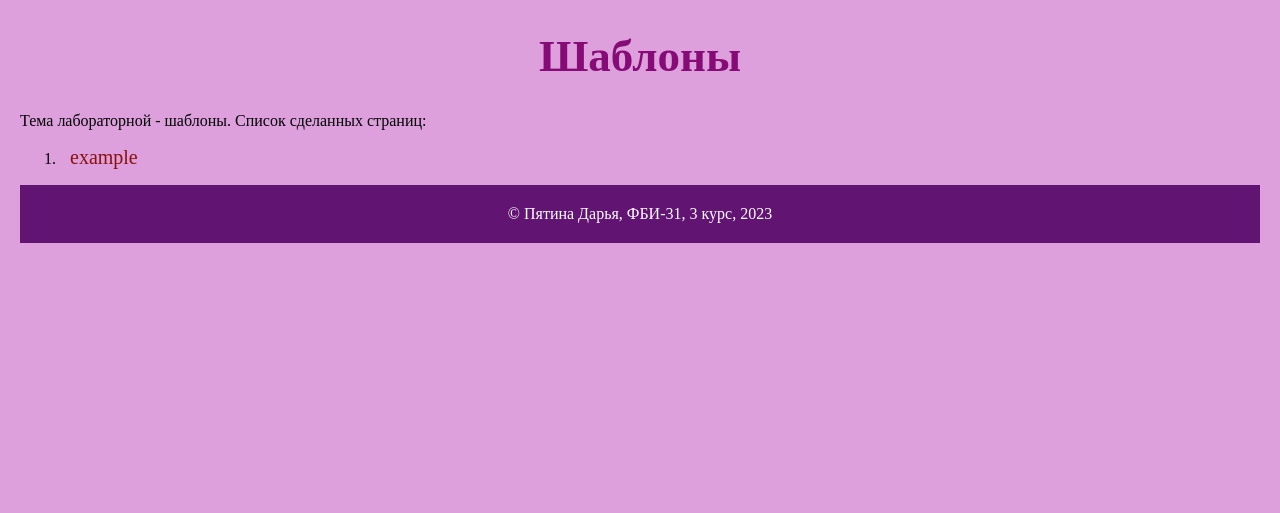
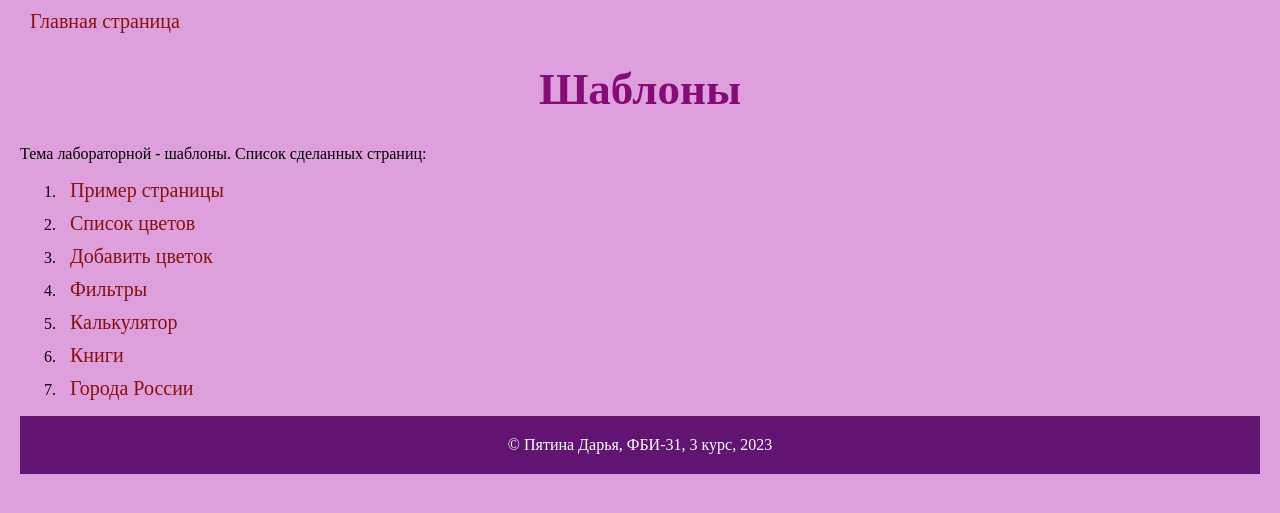
Before and after one commit to Dora59/web-back-labs, a Flask app: page /lab2/ in a window 1280 px wide. Shown: the part 38-551 px from the top of the page. Run offline with Flask 3, Linux system fonts and the light colour scheme.

Commit message:
Меню

```diff
--- a/templates/base.html
+++ b/templates/base.html
@@ -11,6 +11,10 @@
          WEB-программирование, часть 2. {{ self.lab() }}
      </header>
 
+     <div>
+        <a href="/">Главная страница</a>
+     </div>
+
      <main>
         {% block main %}{% endblock %}
      </main>
--- a/templates/lab2.html
+++ b/templates/lab2.html
@@ -8,8 +8,12 @@
     <h1>Шаблоны</h1>
     <div>Тема лабораторной - шаблоны. Список сделанных страниц:</div>
     <ol>
-        <li>
-            <a href="/lab2/example">example</a>
-        </li>
+        <li><a href="/lab2/example">Пример страницы</a></li>
+        <li><a href="/lab2/flowers/">Список цветов</a></li>
+        <li><a href="/lab2/add_flower/">Добавить цветок</a></li>
+        <li><a href="/lab2/filters">Фильтры</a></li>
+        <li><a href="/lab2/calc/">Калькулятор</a></li>
+        <li><a href="/lab2/books/">Книги</a></li>
+        <li><a href="/lab2/cities/">Города России</a></li>
     </ol>
 {% endblock %}
```
